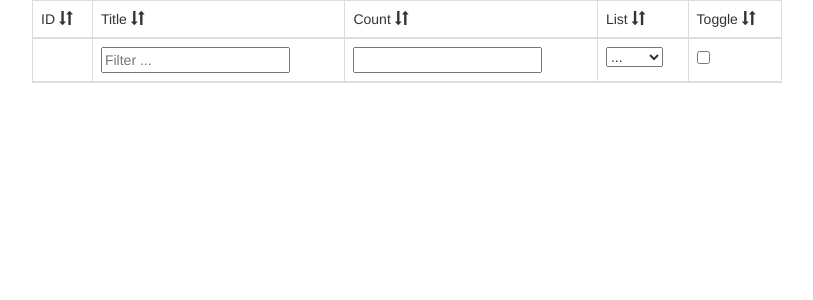
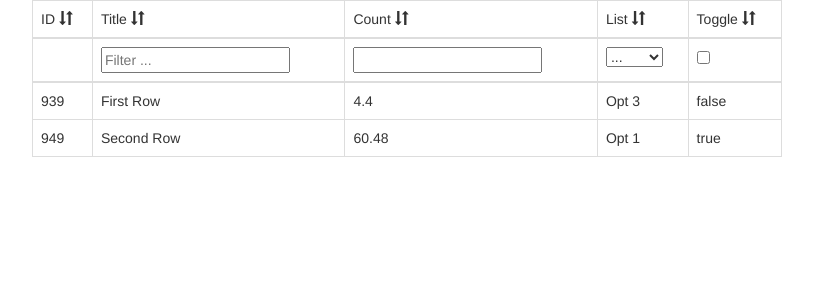
Before and after one commit to NourEldin275/reGrid, a React (Create React App) app in the folder re-grid/: page / in a window 1280 px wide. Shown: the top 300 px of the page, without its empty margins (233-1046 px from the left). Built offline with nearby package versions, Linux system fonts and the light colour scheme.

Commit message:
created table body component

```diff
--- a/re-grid/src/App.js
+++ b/re-grid/src/App.js
@@ -2,6 +2,7 @@ import React, { Component } from 'react';
 import './App.css';
 import HeaderRow from './header/columns-row';
 import HeaderFiltersRow from './header/filters-row';
+import TableBody from './body/table-body';
 
 
 class Grid extends Component{
@@ -109,10 +110,31 @@ class Grid extends Component{
         });
     }
 
+    buildGrid(){
+        const columns = this.props.columns;
+        return(
+            <table className="table table-bordered table-responsive">
+                <thead>
+                    <HeaderRow columns={columns} />
+                    <HeaderFiltersRow columns={columns} />
+                </thead>
+                <TableBody rows={this.props.rows} />
+            </table>
+        );
+    }
 
+    render(){
+        return(
+            this.buildGrid()
+        );
+    }
+}
 
-    buildGrid(){
-        let columns = [
+class App extends Component {
+
+    constructor(props){
+        super(props);
+        this.columns = [
             {
                 label: 'ID',
                 id: 'id',
@@ -131,6 +153,7 @@ class Grid extends Component{
                     changeHandler: this.handleFilterChange,
                     placeHolder: 'Filter ...'
                 },
+                editable: true
 
             },
             {
@@ -144,6 +167,7 @@ class Grid extends Component{
                     min: -5,
                     max: 100
                 },
+                editable: true
             },
             {
                 label: 'List',
@@ -172,6 +196,7 @@ class Grid extends Component{
                         }
                     ]
                 },
+                editable: true
             },
             {
                 label: 'Toggle',
@@ -181,31 +206,66 @@ class Grid extends Component{
                     enabled: true,
                     type: 'checkbox',
                     changeHandler: this.handleFilterChange
-                }
+                },
+                editable: true
             }
         ];
 
-        return(
-            <table className="table table-bordered table-responsive">
-                <thead>
-                    <HeaderRow columns={columns} />
-                    <HeaderFiltersRow columns={columns} />
-                </thead>
-            </table>
-        );
+        this.rows = [
+            [
+                {
+                    id: 'id',
+                    value: '939'
+                },
+                {
+                    id: 'title',
+                    value: 'First Row'
+                },
+                {
+                    id: 'count',
+                    value: 4.4
+                },
+                {
+                    id: 'list',
+                    value: 'Opt 3'
+                },
+                {
+                    id: 'toggle',
+                    value: "false"
+                },
+
+            ],
+            [
+                {
+                    id: 'id',
+                    value: '949'
+                },
+                {
+                    id: 'title',
+                    value: 'Second Row'
+                },
+                {
+                    id: 'count',
+                    value: 60.48
+                },
+                {
+                    id: 'list',
+                    value: 'Opt 1'
+                },
+                {
+                    id: 'toggle',
+                    value: "true"
+                },
+
+            ]
+
+        ];
+
     }
 
-    render(){
-        return(
-            this.buildGrid()
-        );
-    }
-}
-
-class App extends Component {
   render() {
     return (
-      <Grid />
+      <Grid columns={this.columns} rows={this.rows} />
     );
   }
 }
--- /dev/null
+++ b/re-grid/src/body/cells/cells.js
@@ -0,0 +1,19 @@
+/**
+ * Created by nour on 8/25/17.
+ */
+import React, { Component } from 'react';
+
+class EditableCell extends Component{
+
+    render(){
+        return <td>{this.props.value}</td>;
+    }
+}
+
+function Cell(props) {
+    return(
+        <td>{props.value}</td>
+    );
+}
+
+export {Cell, EditableCell };
--- /dev/null
+++ b/re-grid/src/body/table-body.js
@@ -0,0 +1,32 @@
+/**
+ * Created by nour on 8/25/17.
+ */
+import React, { Component } from 'react';
+import { Cell } from './cells/cells';
+
+class TableBody extends Component{
+    constructor(props){
+        super(props);
+        this.rows = this.props.rows;
+    }
+
+    render(){
+
+        let rows = [];
+        for (let row of this.rows) {
+            let rowData = row.map((data) => {
+                return(<Cell key={data.id.toString()} value={data.value} />);
+            });
+
+            let tableRow =
+                <tr key={this.rows.indexOf(row)}>{rowData}</tr>;
+            rows.push(tableRow);
+        }
+
+        return(
+            <tbody>{rows}</tbody>
+        );
+    }
+}
+
+export default TableBody;
```
